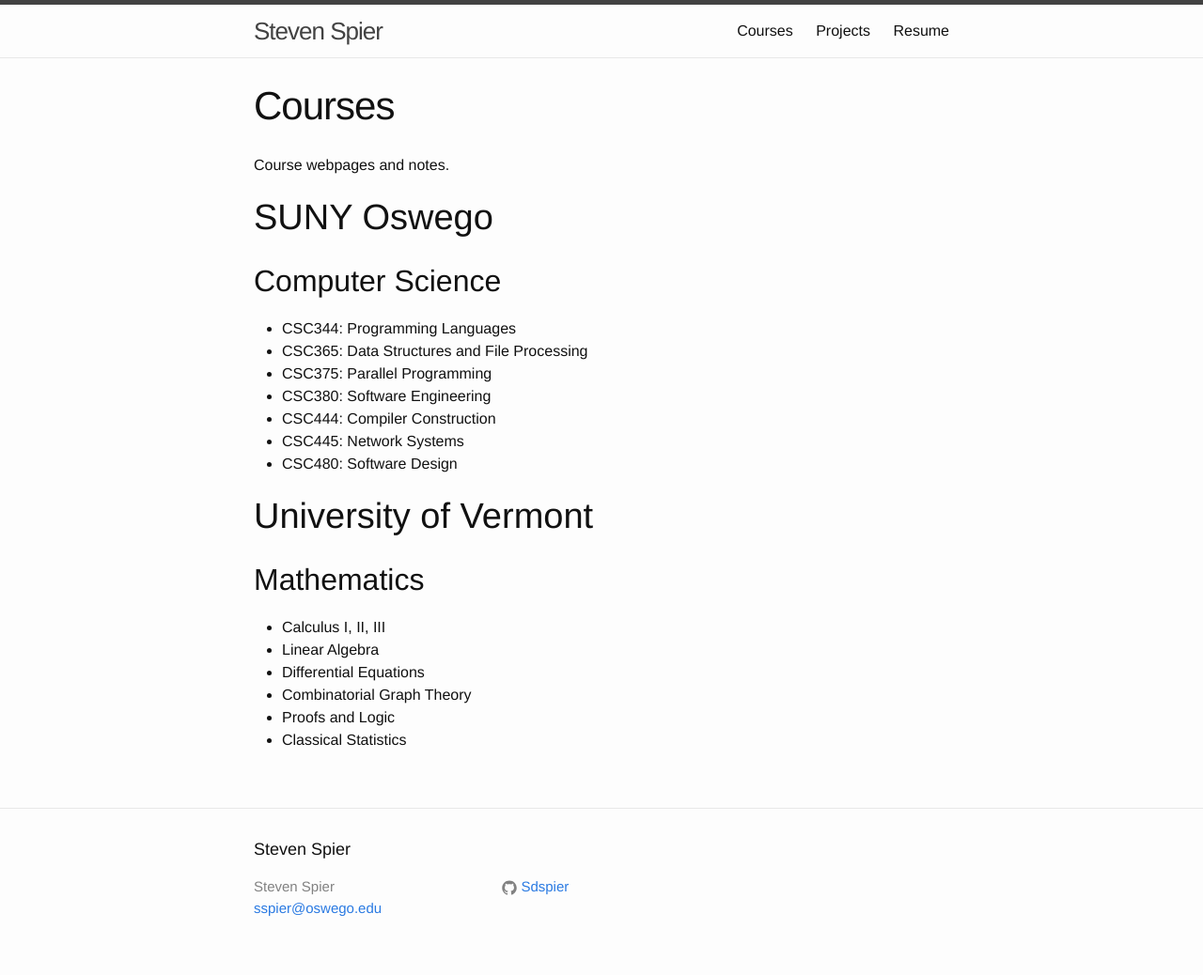
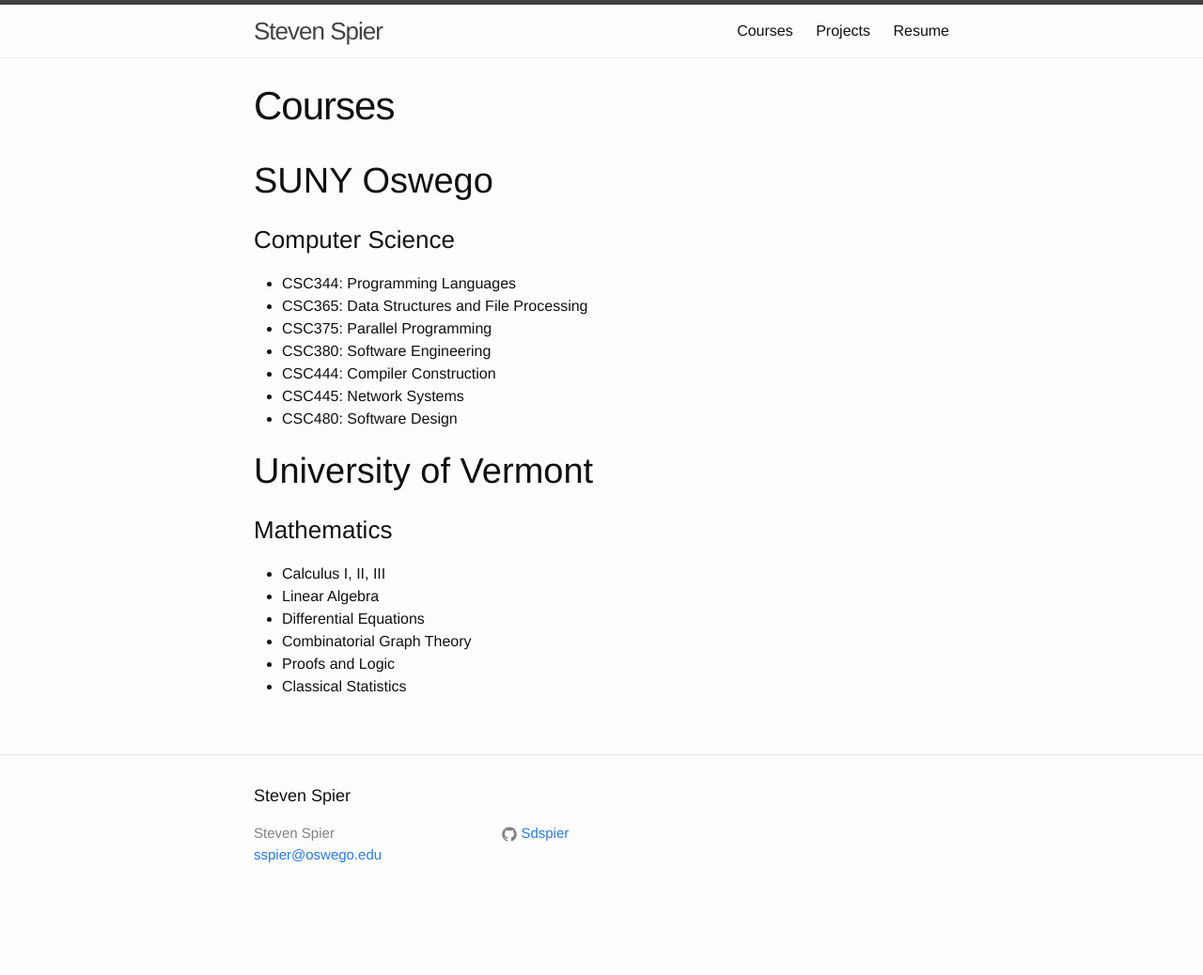
Before and after one commit to Sdspier/Sdspier.github.io, a Jekyll site: the page built from courses.md, in a window 1280 px wide. Shown: the whole page at 94% size. Built offline with Jekyll 4.4.1, drawn with Linux system fonts in a browser that asks for light colours; after the commit the page ends 981 px from its top, so only the background shows below that.

Commit message:
Initial Building continues

```diff
--- a/courses.md
+++ b/courses.md
@@ -4,12 +4,10 @@ title: "Courses"
 permalink: /courses/
 ---
 
-Course webpages and notes.
-
 
 # SUNY Oswego
 
-## Computer Science
+### Computer Science
 
 - CSC344: Programming Languages
 - CSC365: Data Structures and File Processing
@@ -21,7 +19,7 @@ Course webpages and notes.
 
 # University of Vermont
 
-## Mathematics
+### Mathematics
 
 - Calculus I, II, III
 - Linear Algebra
```
Also changed, not shown: projects.md (+1 -1 lines).
